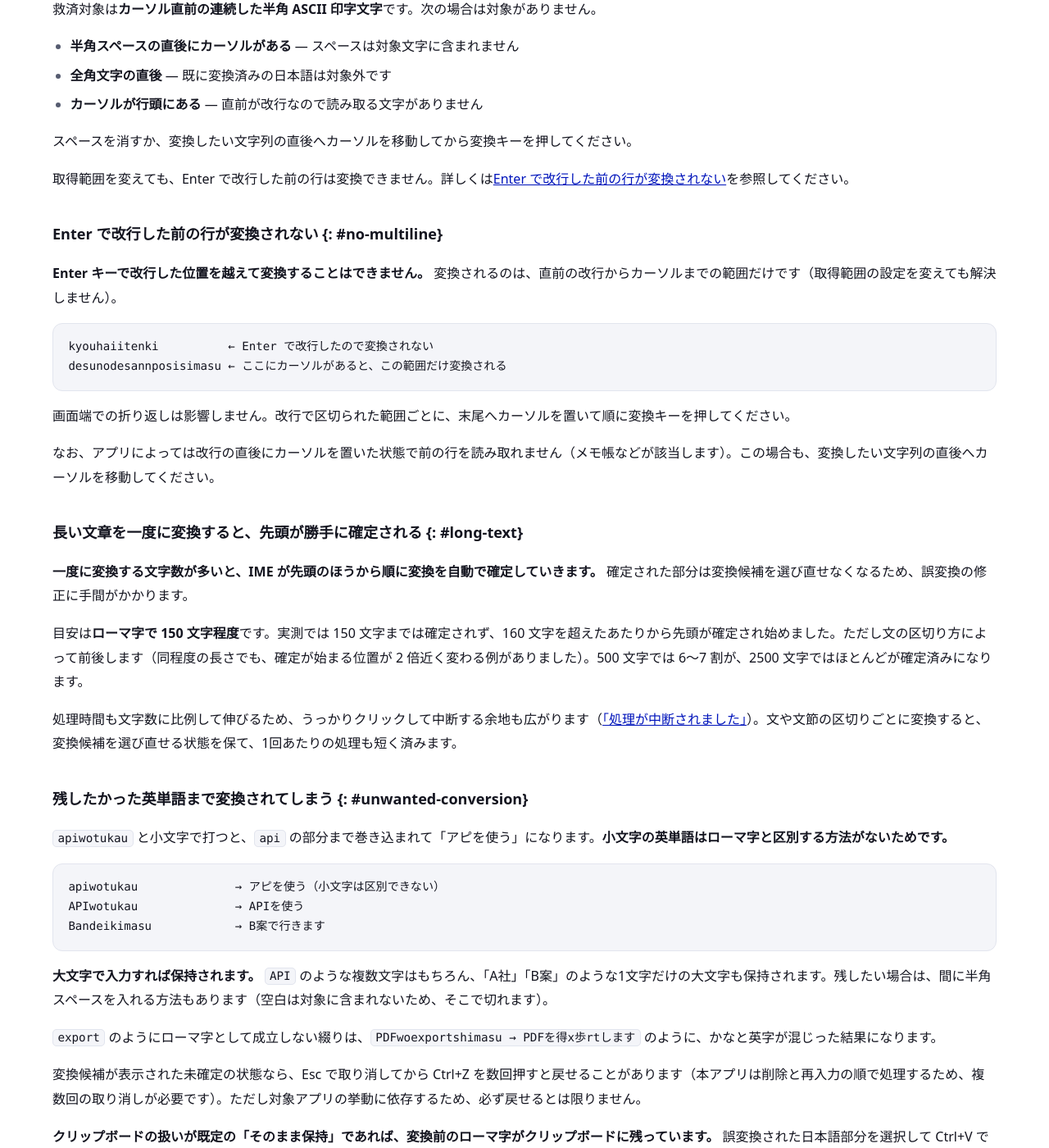
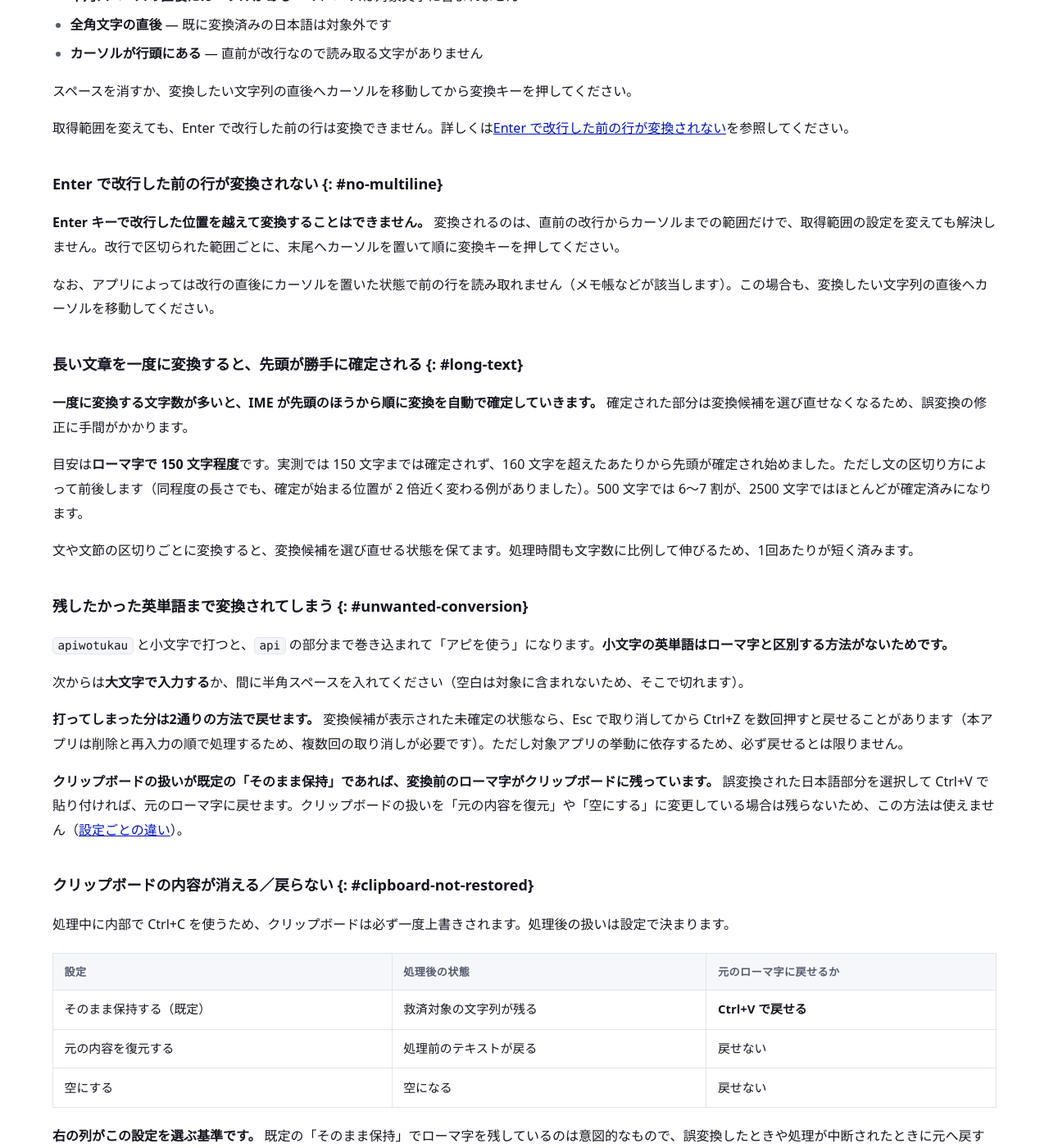
Before and after one commit to moappsupport/ro-maji_IME_Rescue, a Jekyll site: the page built from troubleshooting.md, in a window 1280 px wide and 1400 px high, scrolled down 4996 px. Shown: the whole window at 82% size. Built offline with Jekyll 4.4.1, drawn with Linux system fonts in a browser that asks for light colours; some of the changed text lies outside the part shown.

Commit message:
トラブルシューティングから症状でない項目と重複を落とす
- 「動作しないケース」を削除。7項目すべてが個別の症状かトップページの
  「できないこと」に書いてあり、被参照もゼロだった
- Enter の項からトップページと同じ例を削除
- 長文の項から中断の話を削除（#interrupted の担当）
- 英単語の項を「戻し方」中心に組み替え。仕様の説明はトップページにある
- 早見表の注記4段落を2段落に

症状は21件のまま（目次と FAQ 構造化データの生成元）。どれも利用者が
実際に目にする現象で、仕様が答えになるものも残す。

troubleshooting.md は約2000字減。

Co-Authored-By: Claude Opus 5 <noreply@anthropic.com>

````diff
--- a/troubleshooting.md
+++ b/troubleshooting.md
@@ -21,13 +21,9 @@ updated: 2026-08-10
 | 変換候補が出ない | IME ON待機、ひらがなモード変更待機、入力後待機 |
 | 長い文章の途中でキーボードが効くようになる | キーボード保護の上限 |
 
-キー間隔は 1 キーごとの間隔で、選択と再入力の両方に適用されます。文字数に比例して効くため、処理全体の速度を最も左右する設定でもあります。
+キー間隔は 1 キーごとの間隔で、選択と再入力の両方に適用されます。文字数に比例して効くため、処理全体の速度を最も左右します。ラグを感じる場合は「最速」を選んでください（詳細設定でもこれ以上は下げられません。キー間隔の最小 4ms、他は最小 20ms）。
 
-ラグを感じる場合は「最速」を選んでください。詳細設定でもこれ以上は下げられません（キー間隔の最小 4ms、他は最小 20ms）。
-
-クリップボードの復元モードは待機時間と無関係です。復元処理はキー操作の前後にまとめて行われるため、これらの設定を変える必要はありません。
-
-**選択の取りこぼしは自動でも1回だけ再試行されます。** 詳しくは[「選択状態を確認できませんでした」](#selection-verify-failed)を参照してください。
+クリップボードの扱いは待機時間と無関係なので、変える必要はありません。また、**選択の取りこぼしは自動でも1回だけ再試行されます**（[詳細](#selection-verify-failed)）。
 
 ## 症状別
 
@@ -165,14 +161,7 @@ updated: 2026-08-10
 
 ### Enter で改行した前の行が変換されない {: #no-multiline}
 
-**Enter キーで改行した位置を越えて変換することはできません。** 変換されるのは、直前の改行からカーソルまでの範囲だけです（取得範囲の設定を変えても解決しません）。
-
-```
-kyouhaiitenki          ← Enter で改行したので変換されない
-desunodesannposisimasu ← ここにカーソルがあると、この範囲だけ変換される
-```
-
-画面端での折り返しは影響しません。改行で区切られた範囲ごとに、末尾へカーソルを置いて順に変換キーを押してください。
+**Enter キーで改行した位置を越えて変換することはできません。** 変換されるのは、直前の改行からカーソルまでの範囲だけで、取得範囲の設定を変えても解決しません。改行で区切られた範囲ごとに、末尾へカーソルを置いて順に変換キーを押してください。
 
 なお、アプリによっては改行の直後にカーソルを置いた状態で前の行を読み取れません（メモ帳などが該当します）。この場合も、変換したい文字列の直後へカーソルを移動してください。
 
@@ -182,23 +171,15 @@ desunodesannposisimasu ← ここにカーソルがあると、この範囲だ
 
 目安は**ローマ字で 150 文字程度**です。実測では 150 文字までは確定されず、160 文字を超えたあたりから先頭が確定され始めました。ただし文の区切り方によって前後します（同程度の長さでも、確定が始まる位置が 2 倍近く変わる例がありました）。500 文字では 6〜7 割が、2500 文字ではほとんどが確定済みになります。
 
-処理時間も文字数に比例して伸びるため、うっかりクリックして中断する余地も広がります（[「処理が中断されました」](#interrupted)）。文や文節の区切りごとに変換すると、変換候補を選び直せる状態を保て、1回あたりの処理も短く済みます。
+文や文節の区切りごとに変換すると、変換候補を選び直せる状態を保てます。処理時間も文字数に比例して伸びるため、1回あたりが短く済みます。
 
 ### 残したかった英単語まで変換されてしまう {: #unwanted-conversion}
 
 `apiwotukau` と小文字で打つと、`api` の部分まで巻き込まれて「アピを使う」になります。**小文字の英単語はローマ字と区別する方法がないためです。**
 
-```
-apiwotukau              → アピを使う（小文字は区別できない）
-APIwotukau              → APIを使う
-Bandeikimasu            → B案で行きます
-```
+次からは**大文字で入力する**か、間に半角スペースを入れてください（空白は対象に含まれないため、そこで切れます）。
 
-**大文字で入力すれば保持されます。** `API` のような複数文字はもちろん、「A社」「B案」のような1文字だけの大文字も保持されます。残したい場合は、間に半角スペースを入れる方法もあります（空白は対象に含まれないため、そこで切れます）。
-
-`export` のようにローマ字として成立しない綴りは、`PDFwoexportshimasu → PDFを得x歩rtします` のように、かなと英字が混じった結果になります。
-
-変換候補が表示された未確定の状態なら、Esc で取り消してから Ctrl+Z を数回押すと戻せることがあります（本アプリは削除と再入力の順で処理するため、複数回の取り消しが必要です）。ただし対象アプリの挙動に依存するため、必ず戻せるとは限りません。
+**打ってしまった分は2通りの方法で戻せます。** 変換候補が表示された未確定の状態なら、Esc で取り消してから Ctrl+Z を数回押すと戻せることがあります（本アプリは削除と再入力の順で処理するため、複数回の取り消しが必要です）。ただし対象アプリの挙動に依存するため、必ず戻せるとは限りません。
 
 **クリップボードの扱いが既定の「そのまま保持」であれば、変換前のローマ字がクリップボードに残っています。** 誤変換された日本語部分を選択して Ctrl+V で貼り付ければ、元のローマ字に戻せます。クリップボードの扱いを「元の内容を復元」や「空にする」に変更している場合は残らないため、この方法は使えません（[設定ごとの違い](#interrupted)）。
 
@@ -309,18 +290,6 @@ Windows の UIPI により、権限の低いプロセスから高いプロセス
 ### 「すでに起動しています」と出る {: #already-running}
 
 多重起動を防いでいます。タスクトレイに既にアイコンがあるはずです。見当たらない場合はタスクマネージャーで `ro-maji_ime_rescue.exe` を終了してから起動し直してください。
-
-## 動作しないケース
-
-以下は設定では解決できません。
-
-- **変換キーも右Ctrl キーも無いキーボード**。設定画面で選べるのはこの2つだけで、他のキーへ割り当てを変更する機能はありません（英語配列 / US・ANSI のキーボードには変換キーがありませんが、右Ctrl キーで動作します）
-- **Enter による改行をまたいだ変換**。取得範囲を変えても前の行は拾えません（[詳細](#no-multiline)）
-- **処理中のマウス操作の阻止**。キーボードは一時的にロックしますが、マウスはロックしません。ボタンを押すと処理を中止します（[詳細](#interrupted)）
-- 対象アプリが Ctrl+C・Shift+Home などの標準的なキー操作に対応していない
-- 対象アプリが管理者権限で動いている（本アプリも同じ権限で起動すれば動きます）
-- パスワード欄など、内容を読み取れない入力欄
-- IME が IMM32 のメッセージにも `VK_IME_ON` にも応答しない
 
 ## デバッグモードで詳しく調べる
 
@@ -443,7 +412,7 @@ result: Success
       "name": "Enter で改行した前の行が変換されない",
       "acceptedAnswer": {
         "@type": "Answer",
-        "text": "Enter キーで改行した位置を越えて変換することはできません。 変換されるのは、直前の改行からカーソルまでの範囲だけです（取得範囲の設定を変えても解決しません）。"
+        "text": "Enter キーで改行した位置を越えて変換することはできません。 変換されるのは、直前の改行からカーソルまでの範囲だけで、取得範囲の設定を変えても解決しません。改行で区切られた範囲ごとに、末尾へカーソルを置いて順に変換キーを押してください。"
       }
     },
     {
````
